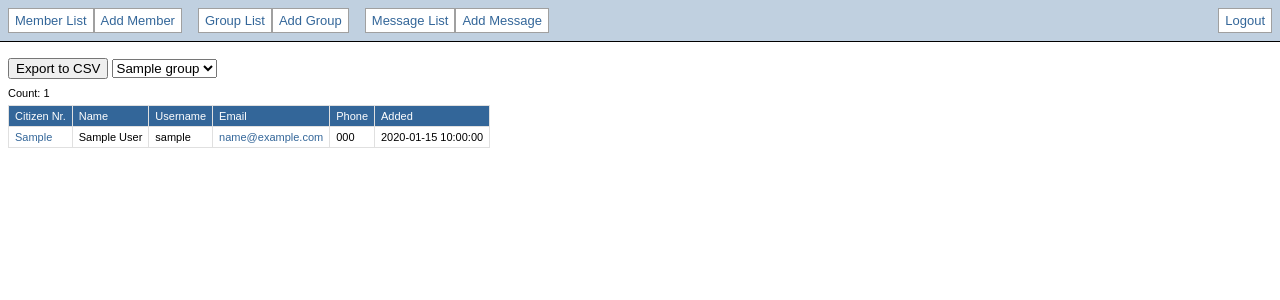
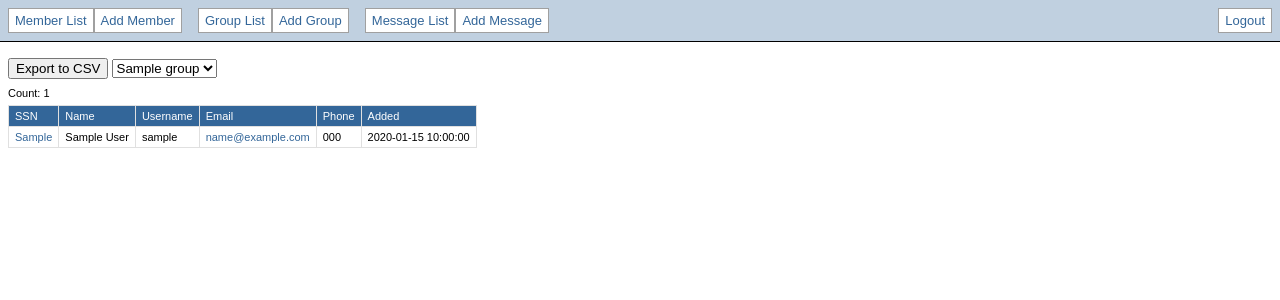
Before and after one commit to piratar/icepirate, a Django app: a page that uses templates/member/list.html in a window 1280 px wide. Shown: the top 300 px of the page. Run offline with Django 3.2, Linux system fonts and the light colour scheme; a user stored in the database is signed in; tables that the repository leaves empty hold one stand-in row (values such as "Sample post"); parts of the project's set-up code (start-up, migrations or seed data) failed here and were passed over; some libraries are stand-ins or nearby versions.

Commit message:
Kennitala changed to SSN and made 30 characters instead of 10 to account for uses outside of Iceland

```diff
--- a/member/forms.py
+++ b/member/forms.py
@@ -12,4 +12,4 @@ class MemberForm(ModelForm):
 
     class Meta:
         model = Member
-        fields = ['kennitala', 'name', 'email', 'phone', 'added', 'groups']
+        fields = ['ssn', 'name', 'email', 'phone', 'added', 'groups']
--- a/member/models.py
+++ b/member/models.py
@@ -3,7 +3,7 @@ from datetime import datetime
 from group.models import Group
 
 class Member(models.Model):
-    kennitala = models.CharField(max_length=10, unique=True)
+    ssn = models.CharField(max_length=30, unique=True)
     name = models.CharField(max_length=63)
     username = models.CharField(max_length=50, unique=True, null=True, blank=True)
     email = models.EmailField(unique=True)
--- a/member/urls.py
+++ b/member/urls.py
@@ -20,9 +20,9 @@ urlpatterns = patterns('',
     # General stuff.
     url(r'^list/(?P<group_techname>.*)', 'member.views.list', name='list'),
     url(r'^add/', 'member.views.add', name='add'),
-    url(r'^edit/(?P<kennitala>[^/]+)', 'member.views.edit', name='edit'),
-    url(r'^delete/(?P<kennitala>[^/]+)', 'member.views.delete', name='delete'),
-    url(r'^view/(?P<kennitala>[^/]+)', 'member.views.view', name='view'),
+    url(r'^edit/(?P<ssn>[^/]+)', 'member.views.edit', name='edit'),
+    url(r'^delete/(?P<ssn>[^/]+)', 'member.views.delete', name='delete'),
+    url(r'^view/(?P<ssn>[^/]+)', 'member.views.view', name='view'),
 
     # Verification
     url(r'^verify-start/$', lambda r: redirect(settings.AUTH_URL)),
--- a/member/views.py
+++ b/member/views.py
@@ -14,7 +14,7 @@ from group.models import Group
 from member.models import Member
 from member.forms import MemberForm
 
-from member import kennitala
+from member import ssn
 
 from icepirate.saml import authenticate
 
@@ -43,7 +43,7 @@ def add(request):
 
         if form.is_valid():
             member = form.save()
-            return HttpResponseRedirect('/member/view/%s' % member.kennitala)
+            return HttpResponseRedirect('/member/view/%s' % member.ssn)
 
     else:
         form = MemberForm()
@@ -51,9 +51,9 @@ def add(request):
     return render_to_response('member/add.html', { 'form': form }, context_instance=RequestContext(request))
 
 @login_required
-def edit(request, kennitala):
+def edit(request, ssn):
 
-    member = get_object_or_404(Member, kennitala=kennitala)
+    member = get_object_or_404(Member, ssn=ssn)
 
     if request.method == 'POST':
         member.groups = request.POST.getlist('groups')
@@ -61,7 +61,7 @@ def edit(request, kennitala):
 
         if form.is_valid():
             member = form.save()
-            return HttpResponseRedirect('/member/view/%s/' % member.kennitala)
+            return HttpResponseRedirect('/member/view/%s/' % member.ssn)
 
     else:
         form = MemberForm(instance=member)
@@ -69,9 +69,9 @@ def edit(request, kennitala):
     return render_to_response('member/edit.html', { 'form': form, 'member': member }, context_instance=RequestContext(request))
 
 @login_required
-def delete(request, kennitala):
+def delete(request, ssn):
 
-    member = get_object_or_404(Member, kennitala=kennitala)
+    member = get_object_or_404(Member, ssn=ssn)
 
     if request.method == 'POST':
         member.delete()
@@ -80,9 +80,9 @@ def delete(request, kennitala):
     return render_to_response('member/delete.html', { 'member': member }, context_instance=RequestContext(request))
 
 @login_required
-def view(request, kennitala):
+def view(request, ssn):
 
-    member = get_object_or_404(Member, kennitala=kennitala)
+    member = get_object_or_404(Member, ssn=ssn)
 
     return render_to_response('member/view.html', { 'member': member }, context_instance=RequestContext(request))
 
@@ -90,20 +90,20 @@ def verify(request):
 
     member = None
 
-    kennitala = request.session.get('kennitala', None)
-    if kennitala:
-        member = Member.objects.get(kennitala=kennitala)
+    ssn = request.session.get('ssn', None)
+    if ssn:
+        member = Member.objects.get(ssn=ssn)
 
     if member is None:
         auth = authenticate(request, settings.AUTH_URL)
         try:
-            member = Member.objects.get(kennitala=auth['kennitala'])
+            member = Member.objects.get(ssn=auth['ssn'])
             member.verified = True
             member.auth_token = request.GET['token']
             member.auth_timing = datetime.now()
             member.save()
 
-            request.session['kennitala'] = member.kennitala
+            request.session['ssn'] = member.ssn
             return redirect('/member/verify/')
         except:
             pass
--- a/member/views_csv.py
+++ b/member/views_csv.py
@@ -16,9 +16,9 @@ def list(request, group_techname):
     # NOTE: Apparently concatinating lists of strings is really efficient.
     lines = []
 
-    lines.append('#"CitizenNr","Name","Username","Email","Phone","Added"')
+    lines.append('#"SSN","Name","Username","Email","Phone","Added"')
     for m in members:
-        line = '"%s","%s","%s","%s","%s","%s"' % (m.kennitala, m.name, m.username, m.email, m.phone, m.added)
+        line = '"%s","%s","%s","%s","%s","%s"' % (m.ssn, m.name, m.username, m.email, m.phone, m.added)
         lines.append(line)
 
     if group_techname:
--- a/templates/member/add.html
+++ b/templates/member/add.html
@@ -6,7 +6,7 @@
 <script language="javascript" type="text/javascript">
 
 $(function() {
-    $('#id_kennitala').focus();
+    $('#id_ssn').focus();
 
 });
 
--- a/templates/member/delete.html
+++ b/templates/member/delete.html
@@ -3,7 +3,7 @@
 
 {% block content %}
 
-<form action="/member/delete/{{ member.kennitala }}" method="POST">
+<form action="/member/delete/{{ member.ssn }}" method="POST">
 {% csrf_token %}
 
 <p class="warning">{% trans 'Are you absolutely certain that you wish to delete the following member?' %}</p>
@@ -15,7 +15,7 @@
 
 <div class="formbuttons">
     <button type="sumbit">{% trans 'DELETE FOREVER!' %}</button>
-    <button type="button" href="/member/view/{{ member.kennitala }}">{% trans 'Cancel' %}</button>
+    <button type="button" href="/member/view/{{ member.ssn }}">{% trans 'Cancel' %}</button>
 </div>
 
 <form>
--- a/templates/member/edit.html
+++ b/templates/member/edit.html
@@ -3,13 +3,13 @@
 
 {% block content %}
 
-<form action="/member/edit/{{ member.kennitala }}" method="POST">
+<form action="/member/edit/{{ member.ssn }}" method="POST">
 {% csrf_token %}
 {{ form.as_p }}
-<input type="hidden" name="next" value="/member/view/{{ member.kennitala }}" />
+<input type="hidden" name="next" value="/member/view/{{ member.ssn }}" />
 <div class="formbuttons">
     <button type="submit">{% trans 'Save' %}</button>
-    <button type="button" href="/member/view/{{ member.kennitala }}">{% trans 'Cancel' %}</button>
+    <button type="button" href="/member/view/{{ member.ssn }}">{% trans 'Cancel' %}</button>
 </div>
 </form>
 
--- a/templates/member/list.html
+++ b/templates/member/list.html
@@ -40,7 +40,7 @@ $(document).ready(function() {
 <table>
 	<thead>
 		<tr>
-			<th>{% trans 'Citizen Nr.' %}</th>
+			<th>{% trans 'SSN' %}</th>
 			<th>{% trans 'Name' %}</th>
 			<th>{% trans 'Username' %}</th>
             <th>{% trans 'Email' %}</th>
@@ -51,7 +51,7 @@ $(document).ready(function() {
 	<tbody>
 	{% for member in members %}
 		<tr>
-			<td><a href="/member/view/{{ member.kennitala }}">{{ member.kennitala }}</a></td>
+			<td><a href="/member/view/{{ member.ssn }}">{{ member.ssn }}</a></td>
 			<td>{{ member.name }}</td>
 			<td>{% if member.username %}{{ member.username }}{% endif %}</td>
             <td><a href="mailto:{{ member.email }}">{{ member.email }}</a></td>
--- a/templates/member/stubs/infosheet.html
+++ b/templates/member/stubs/infosheet.html
@@ -5,8 +5,8 @@
         {{ member.name }}
     </div>
     <div class="line">
-        <p class="label">{% trans 'Citizen Nr.' %}:</p>
-        <p class="value">{{ member.kennitala }}</p>
+        <p class="label">{% trans 'SSN' %}:</p>
+        <p class="value">{{ member.ssn }}</p>
     </div>
     <div class="line">
         <p class="label">{% trans 'Name' %}:</p>
--- a/templates/member/stubs/shortlist.html
+++ b/templates/member/stubs/shortlist.html
@@ -1,3 +1,3 @@
 {% for member in members %}
-    <span class="member"><a href="/member/view/{{ member.kennitala }}">{{ member }}</a></span>{% if not forloop.last %},{% endif %}<br />
+    <span class="member"><a href="/member/view/{{ member.ssn }}">{{ member }}</a></span>{% if not forloop.last %},{% endif %}<br />
 {% endfor %}
--- a/templates/member/view.html
+++ b/templates/member/view.html
@@ -3,10 +3,10 @@
 
 {% block content %}
 
-<form action="/member/view/{{ member.kennitala }}" method="POST">
+<form action="/member/view/{{ member.ssn }}" method="POST">
 
 <div class="formbuttons-top">
-    <button type="button" href="/member/delete/{{ member.kennitala }}">{% trans 'Delete' %}</button>
+    <button type="button" href="/member/delete/{{ member.ssn }}">{% trans 'Delete' %}</button>
 </div>
 
 <div class="infosheet-container">
@@ -14,7 +14,7 @@
 </div>
 
 <div class="formbuttons">
-    <button type="button" href="/member/edit/{{ member.kennitala }}">{% trans 'Edit' %}</button>
+    <button type="button" href="/member/edit/{{ member.ssn }}">{% trans 'Edit' %}</button>
 </div>
 
 </form>
```
Also changed, not shown: icepirate/saml.py (+4 -4 lines), member/kennitala.py (deleted, +0 -11 lines), member/ssn.py (added, +12 -0 lines), member/views_api.py (+5 -5 lines), 1 other file.
